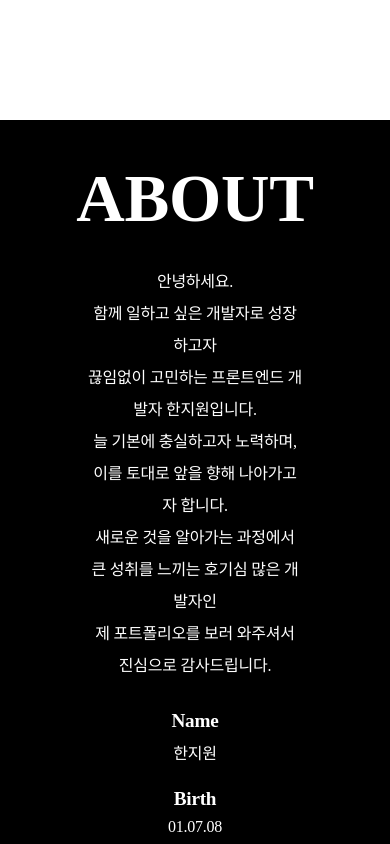
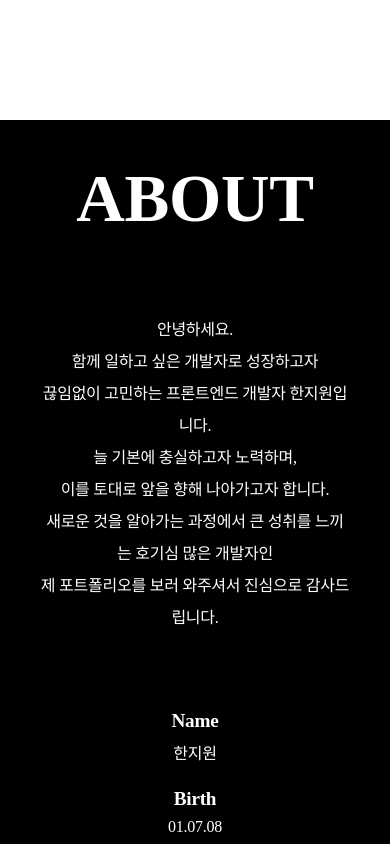
Before and after one commit to 7iw8n/Portfolio, a React (Vite) app: page / in a window 390 px wide. Shown: the part 800-1644 px from the top of the page. Built offline with nearby package versions, Linux system fonts and the light colour scheme; a web font is replaced by a local one.

Commit message:
feat: 반응형 css 적용 수정 - about

```diff
--- a/src/main/components/About.tsx
+++ b/src/main/components/About.tsx
@@ -49,7 +49,7 @@ const Container = styled.div`
   color: ${({ theme }) => theme.colors.white};
 
   @media (max-width: 600px) {
-    padding: 5rem 11rem 7rem 11rem;
+    padding: 5rem 5rem 7rem 5rem;
   }
 `;
 
```
